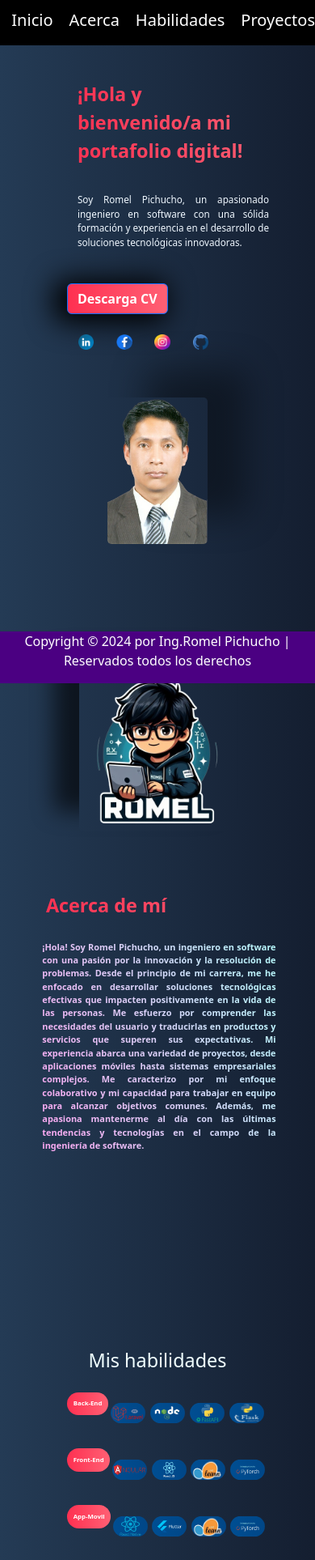
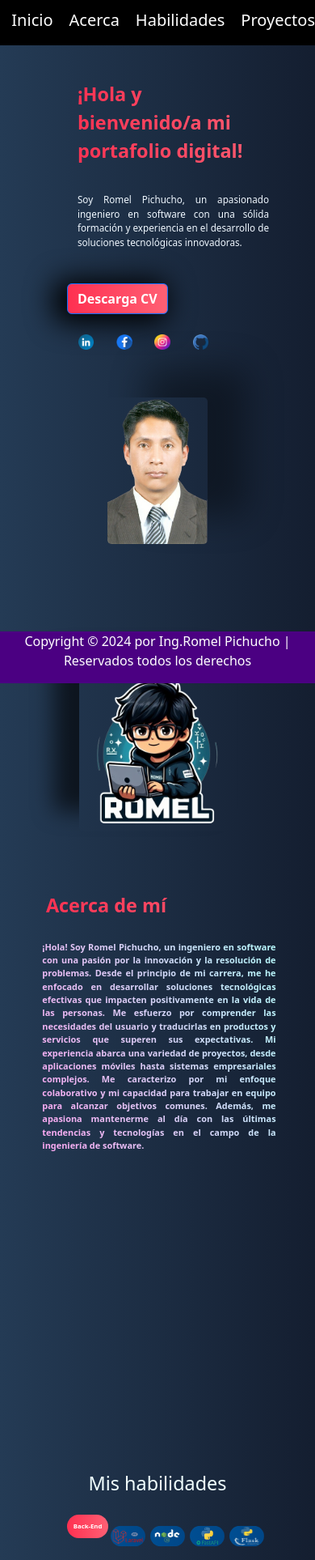
Before and after one commit to rvpichucho/portafolio, a React (Create React App) app: page / in a window 390 px wide. Shown: the top 1927 px of the page at 81% size. Built offline with nearby package versions, Linux system fonts and the light colour scheme.

Commit message:
cambio en los top

```diff
--- a/src/styles/habilidades.css
+++ b/src/styles/habilidades.css
@@ -54,7 +54,7 @@
   @media (max-width: 768px) {
 	.style_title{
 	  font-size: 6vw; /* Ajustamos el tamaño del texto para tabletas */
-	  margin-top: 2vh;
+	  margin-top: 20vh;
 	}
 
   }
--- a/src/styles/proyectos.css
+++ b/src/styles/proyectos.css
@@ -37,7 +37,7 @@
   @media (max-width: 768px) {
 	.style_title_proyectos{
 	  font-size: 6vw; /* Ajustamos el tamaño del texto para tabletas */
-	  margin-top: 2vh;
+	  margin-top: 10vh;
 	}
 	.color_parrafo_proyecto{
 	  font-size: 3vw; /* Ajustamos el tamaño del texto para tabletas */
```
